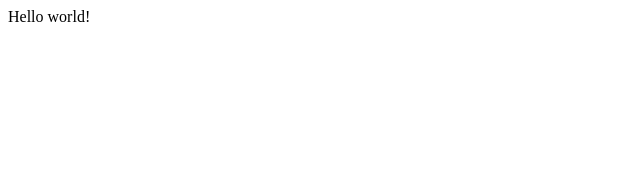
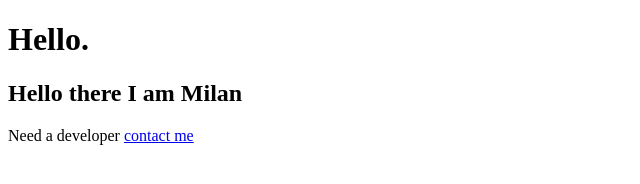
Before and after one commit to sakic-milan/gatsby-bootcamp, a Gatsby site: page / in a window 1280 px wide. Shown: the whole page, without its empty margins (0-640 px from the left). Built offline with nearby package versions, Linux system fonts and the light colour scheme; Gatsby itself is replaced by a stand-in of ours.

Commit message:
first commit

```diff
--- a/src/pages/index.js
+++ b/src/pages/index.js
@@ -1,5 +1,16 @@
 import React from "react"
+import { Link } from "gatsby"
 
-export default function Home() {
-  return <div>Hello world!</div>
+const IndexPage = () => {
+  return (
+    <div>
+      <h1>Hello.</h1>
+      <h2>Hello there I am Milan</h2>
+      <p>
+        Need a developer <Link to="/contact">contact me</Link>
+      </p>
+    </div>
+  )
 }
+
+export default IndexPage
```
Also changed, not shown: src/pages/about.js (added, +12 -0 lines), src/pages/blog.js (added, +7 -0 lines), src/pages/contact.js (added, +7 -0 lines).
